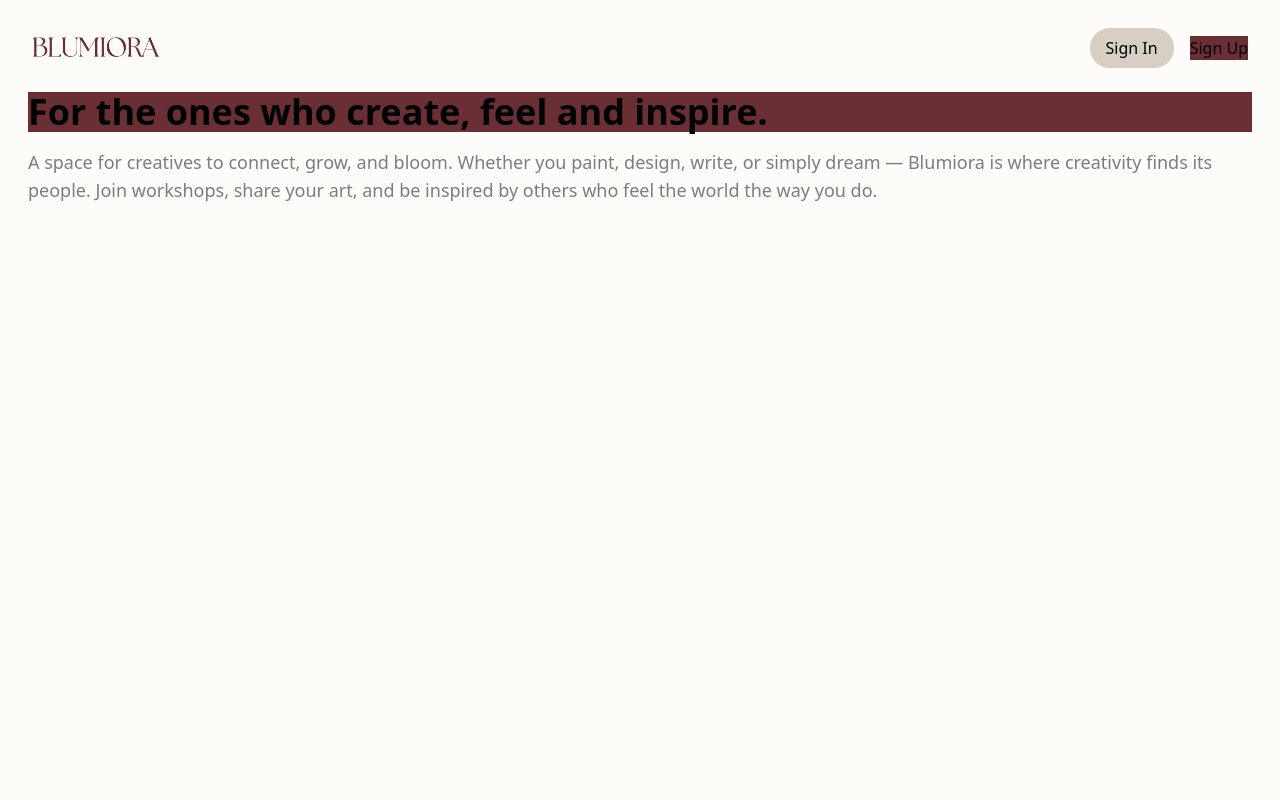
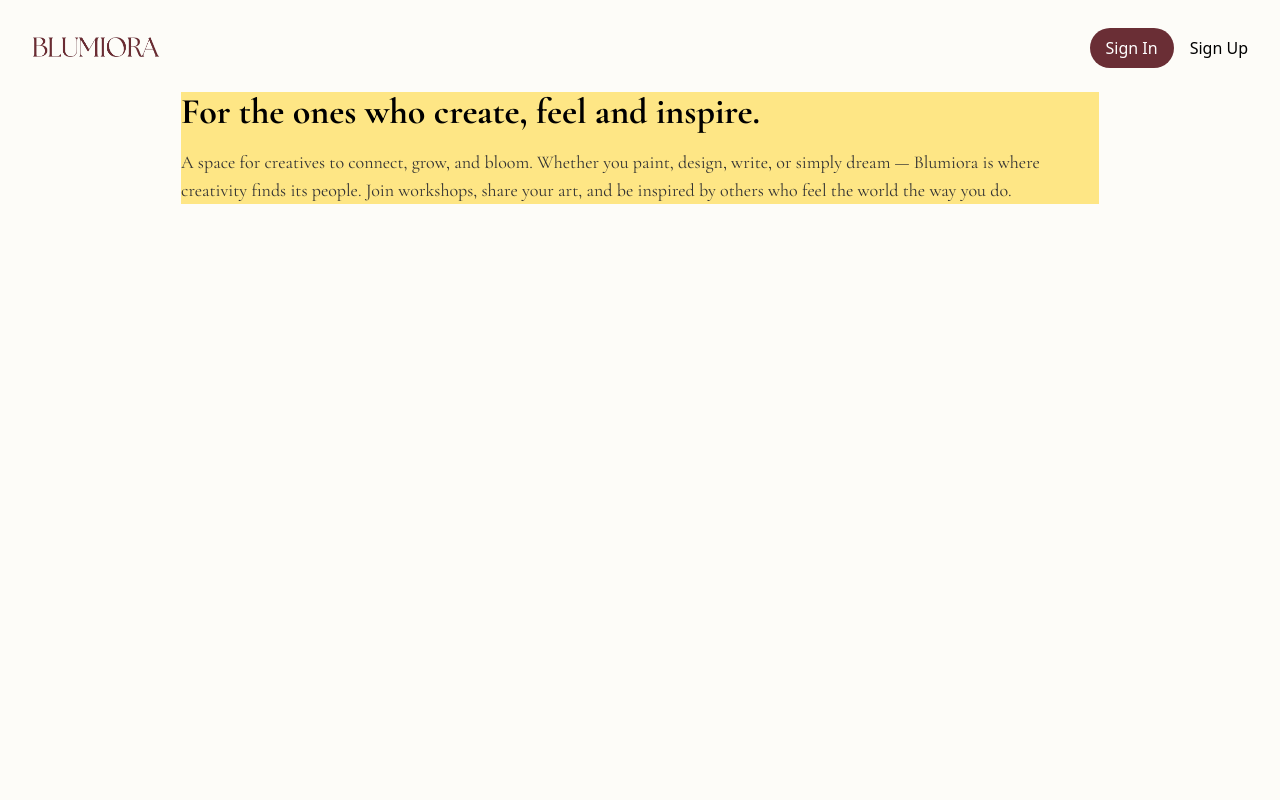
Before and after one commit to grazielac/blumiora, a Next.js app: page / in a window 1280 px wide. Shown: the top 800 px of the page. Built offline with nearby package versions, Linux system fonts and the light colour scheme; no server answers.

Commit message:
Fix bug: render Hero in layout (ClerkProvider) regardless of Clerk stategit add .

```diff
--- a/app/globals.css
+++ b/app/globals.css
@@ -36,3 +36,14 @@ html,
 body {
   height: 100%;
 }
+
+h1,
+h2,
+h3,
+h4 {
+  font-family: var(--font-cormorant-garamond);
+}
+
+p {
+  font-family: var(--font-inter);
+}
--- a/app/layout.tsx
+++ b/app/layout.tsx
@@ -3,6 +3,7 @@ import { Cormorant_Garamond, Inter } from "next/font/google";
 import "./globals.css";
 import { ClerkProvider } from "@clerk/nextjs";
 import NavBar from "../components/NavBar";
+import Hero from "@/components/Hero";
 
 const cormorant = Cormorant_Garamond({
   variable: "--font-cormorant-garamond",
@@ -31,6 +32,7 @@ export default function RootLayout({
       <html lang="en" suppressHydrationWarning>
         <body className={`${cormorant.variable} ${inter.variable} antialiased bg-pagebg min-h-screen`}>
           <NavBar />
+          <Hero />
           {children}
         </body>
       </html>
--- a/components/Hero.tsx
+++ b/components/Hero.tsx
@@ -1,15 +1,19 @@
 function Hero() {
   return (
     <div className="w-full min-h-screen p-3">
-      <h1 className="text-4xl bg-primary font-bold mb-4">
-        For the ones who create, feel and inspire.
-      </h1>
-      <h3 className="text-text2 text-lg">
-        A space for creatives to connect, grow, and bloom. Whether you paint,
-        design, write, or simply dream — Blumiora is where creativity finds its
-        people. Join workshops, share your art, and be inspired by others who
-        feel the world the way you do.
-      </h3>
+      <div className="flex justify-center items-center">
+        <div className="w-3/4 bg-amber-200">
+          <h1 className="font-heading text-4xl font-bold mb-4">
+            For the ones who create, feel and inspire.
+          </h1>
+          <h3 className="text-text text-lg">
+            A space for creatives to connect, grow, and bloom. Whether you
+            paint, design, write, or simply dream — Blumiora is where creativity
+            finds its people. Join workshops, share your art, and be inspired by
+            others who feel the world the way you do.
+          </h3>
+        </div>
+      </div>
     </div>
   );
 }
--- a/components/NavBar.tsx
+++ b/components/NavBar.tsx
@@ -25,12 +25,12 @@ function NavBar() {
       <div className="flex items-center gap-4">
         <SignedOut>
           <SignInButton>
-            <button className="bg-[#D8CFC4] px-4 py-2 rounded-full text-sm sm:text-base">
+            <button className="bg-primary !text-white px-4 py-2 rounded-full text-sm sm:text-base">
               Sign In
             </button>
           </SignInButton>
           <SignUpButton>
-            <button className="bg-primary">Sign Up</button>
+            <button className="text-sm sm:text-base">Sign Up</button>
           </SignUpButton>
         </SignedOut>
 
```
